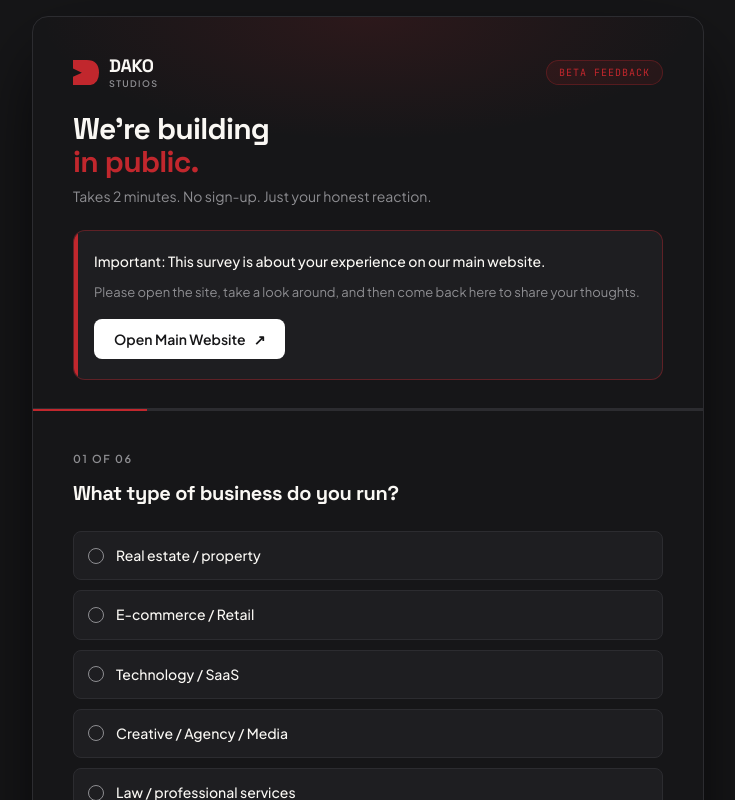
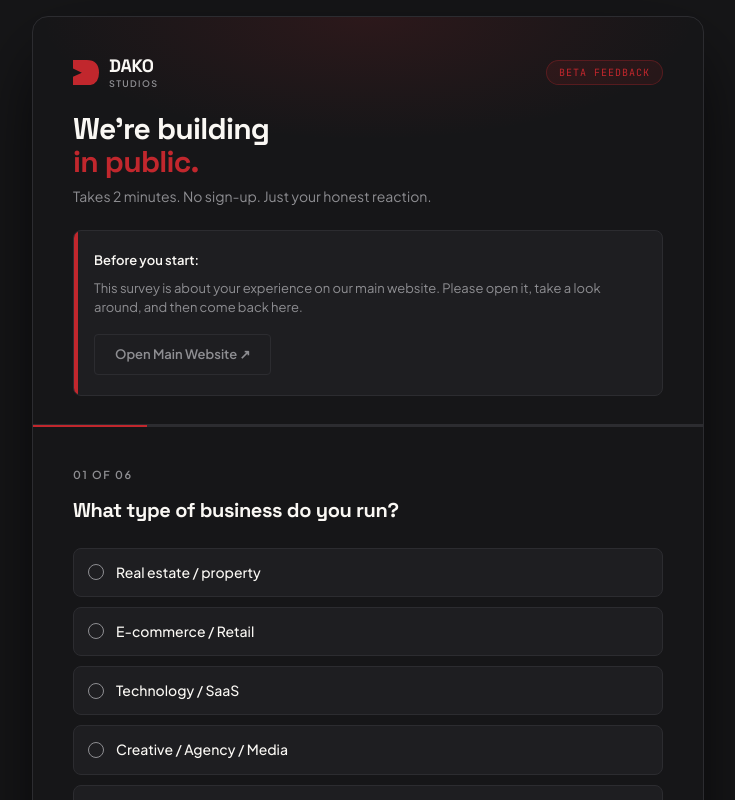
Before and after one commit to DakolMasiyer/dako-studios-website, a Next.js app: page /public-beta in a window 1280 px wide. Shown: the top 800 px of the page, without its empty margins (272-1007 px from the left). Built offline with nearby package versions, Linux system fonts and the light colour scheme.

Commit message:
style(beta): update website link button to match design system

```diff
--- a/src/app/public-beta/page.tsx
+++ b/src/app/public-beta/page.tsx
@@ -93,21 +93,21 @@ export default function DakoBetaFeedbackPage() {
           </h1>
           <p className="text-[#8E8E92] text-sm mb-6">Takes 2 minutes. No sign-up. Just your honest reaction.</p>
 
-          <div className="bg-[#1E1E21] border border-primary/40 rounded-xl p-5 relative overflow-hidden">
+          <div className="bg-[#1E1E21] border border-[#2C2C30] rounded-lg p-5 relative overflow-hidden mt-6">
             <div className="absolute top-0 left-0 w-1 h-full bg-primary"></div>
-            <p className="text-[#FAF8F4] text-sm mb-3 font-medium">
-              Important: This survey is about your experience on our main website.
+            <p className="text-[#FAF8F4] text-[13px] mb-2 font-semibold">
+              Before you start:
             </p>
             <p className="text-[#8E8E92] text-[13px] mb-4">
-              Please open the site, take a look around, and then come back here to share your thoughts.
+              This survey is about your experience on our main website. Please open it, take a look around, and then come back here.
             </p>
             <a
               href="/"
               target="_blank"
               rel="noopener noreferrer"
-              className="inline-flex items-center justify-center bg-white text-background hover:bg-gray-200 px-5 py-2.5 rounded-lg text-sm font-semibold transition-all active:scale-95"
+              className="inline-flex items-center justify-center bg-transparent border border-[#2C2C30] hover:border-white/20 text-[#8E8E92] hover:text-[#FAF8F4] px-5 py-2.5 rounded-md text-[13px] font-semibold transition-colors"
             >
-              Open Main Website <span className="ml-2">↗</span>
+              Open Main Website ↗
             </a>
           </div>
         </div>
```
